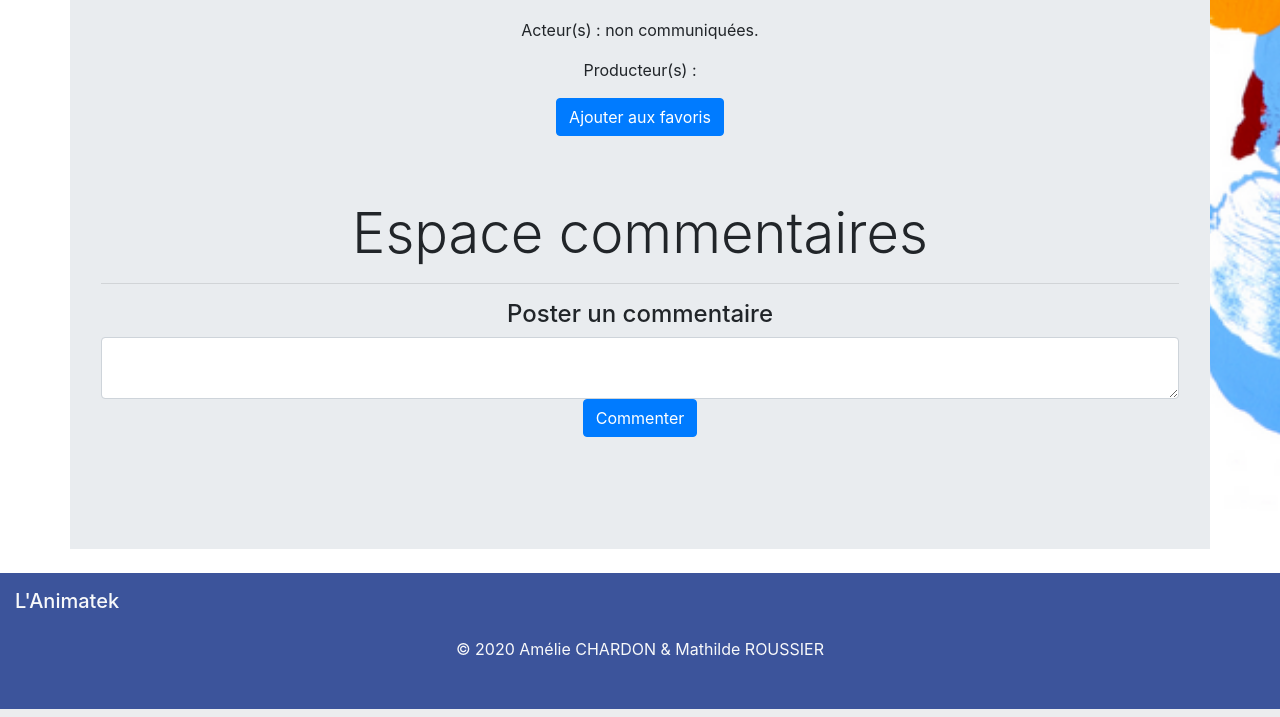
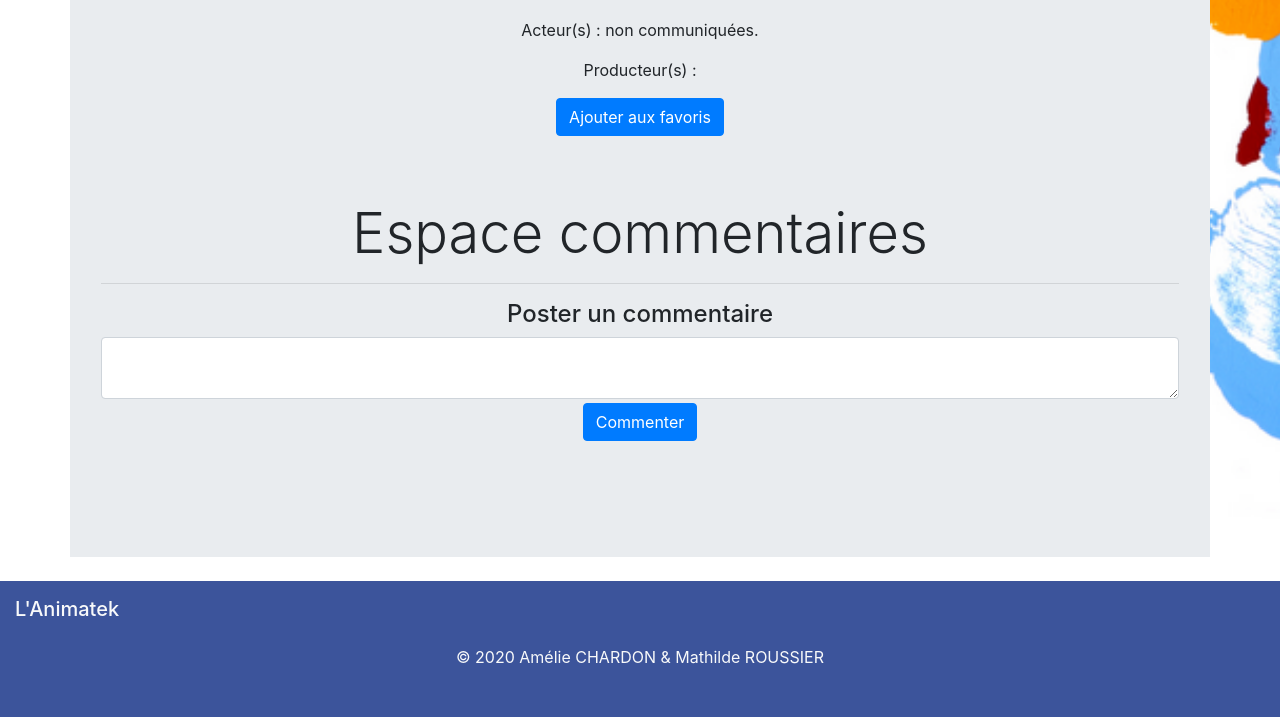
Before and after one commit to mathilde-roussier/cinetech, a PHP site: page /details.php in a window 1280 px wide. Shown: the part 1586-2303 px from the top of the page. Run offline with PHP 8.4, Linux system fonts and the light colour scheme; a user stored in the database is signed in; data comes from the database, SQL or seed files in the repository; data that the repository does not hold is empty.

Commit message:
recommandations_film.php & recommandations_serie.php : fix si recommandation en double (ne pas afficher) commentaire.php + details : mise en page

```diff
--- a/commentaire.php
+++ b/commentaire.php
@@ -44,9 +44,9 @@ foreach ($comments as $k => $comment) {
     </div>
     <div class="form-groupe">
         <?php if (isset($_SESSION['id'])) { ?>
-            <button type="submit" class="btn btn-primary"> Commenter </button>
+            <button type="submit" class="btn btn-primary m-1"> Commenter </button>
         <?php } else { ?>
-            <a href="connexion.php" class="btn btn-primary"> Commenter </a>
+            <a href="connexion.php" class="btn btn-primary m-1"> Commenter </a>
         <?php } ?>
     </div>
 </form>
--- a/details.php
+++ b/details.php
@@ -171,7 +171,7 @@ foreach ($_GET as $champ => $info) {
 
                 <div class="jumbotron jumbotron-fluid">
                     <div class="container">
-                        <h1 class="display-4">Espace commentaires</h1>
+                        <h4 class="display-4">Espace commentaires</h4>
                         <hr>
                         <div id="comments">
                             <?php if (!empty($data_reviews_decode['results'])) {
```
Also changed, not shown: include/recommandations_film.php (+5 -2 lines), include/recommandations_serie.php (+5 -3 lines).
